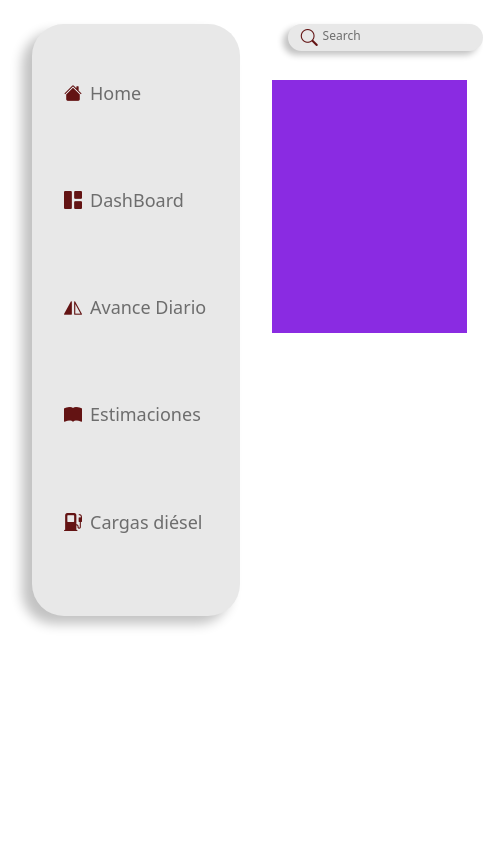
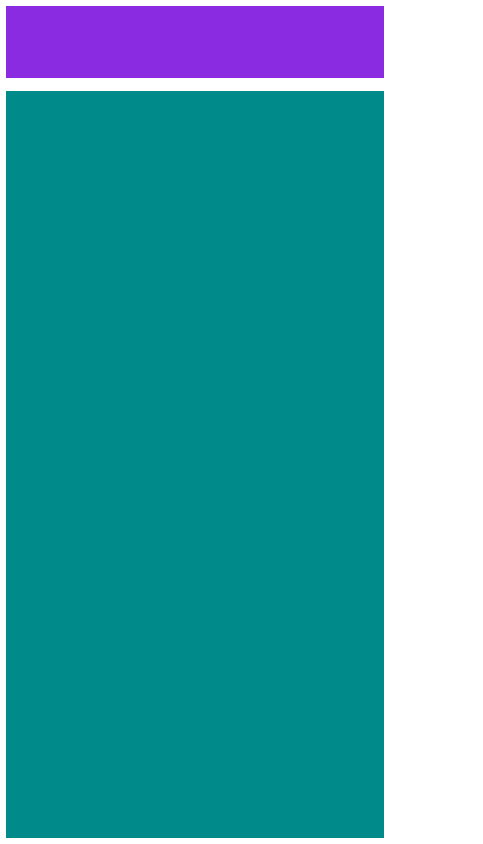
Before and after one commit to Ismael1699/itecsa-app, a React (Create React App) app: page / in a window 390 px wide. Shown: the whole page, 483 px wide, since content can reach past the window. Built offline with nearby package versions, Linux system fonts and the light colour scheme.

Commit message:
Se termino de corregir un bug con el body y se mejoro el leyer app ahora es mas responsive

```diff
--- /dev/null
+++ b/src/App.css
@@ -0,0 +1,40 @@
+#app-container{
+    width: 100vw;
+    height: 100vh;
+    display: flex;
+}
+
+#item-app-navbar{
+    margin: 0.4rem;
+    width: calc(20% - 0.8rem);
+    height: calc(100% - 0.8rem);
+    background-color: blueviolet;
+}
+
+#item-app-content{
+    margin: 0.4rem;
+    width: calc(80% - 0.8rem);
+    height: calc(100%  - 0.8rem);
+    background-color: darkcyan;
+}
+
+/*max-width se aplica hasta llegar a los 600px */
+@media screen and (max-width: 600px){
+    #app-container{
+        flex-direction: column;
+
+
+    }
+
+    #item-app-navbar{
+        width: calc(100% - 0.8rem);
+        height: calc(10% - 0.8rem);
+    }
+    #item-app-content{
+        width: calc(100% - 0.8rem);
+        height: calc(90% - 0.8rem);
+    }
+}
+@media screen and (min-width: 600px){
+
+}
--- a/src/App.js
+++ b/src/App.js
@@ -2,13 +2,13 @@ import React from 'react';
 import Content from './components/Content';
 import Navbar from './components/Navbar';
 import Search from './components/Search';
+import './App.css';
 
 function App() {
     return (
-        <div>
-            <Navbar />
-            <Search />
-            <Content />
+        <div id='app-container'>
+            <div id='item-app-navbar'></div>
+            <div id='item-app-content'></div>
         </div>
     );
 }
--- a/src/index.css
+++ b/src/index.css
@@ -1,9 +1,11 @@
 @import url('https://fonts.googleapis.com/css2?family=Lato:wght@300&display=swap');
+
 
 
 body {
   margin: 0;
-  font-family: Lato,-apple-system, BlinkMacSystemFont, 'Segoe UI', 'Roboto', 'Oxygen',
+  padding: 0;
+  font-family: Lato, -apple-system, BlinkMacSystemFont, 'Segoe UI', 'Roboto', 'Oxygen',
     'Ubuntu', 'Cantarell', 'Fira Sans', 'Droid Sans', 'Helvetica Neue',
     sans-serif;
   -webkit-font-smoothing: antialiased;
--- a/src/index.js
+++ b/src/index.js
@@ -3,8 +3,6 @@ import ReactDOM from 'react-dom/client';
 import './index.css';
 import App from './App';
 import reportWebVitals from './reportWebVitals';
-import * as bootstrap from 'bootstrap';
-import 'bootstrap/dist/css/bootstrap.min.css';
 
 const root = ReactDOM.createRoot(document.getElementById('root'));
 root.render(
```
Also changed, not shown: public/index.html (+1 -24 lines).
